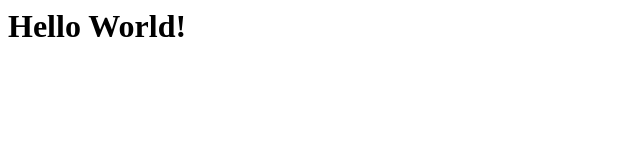
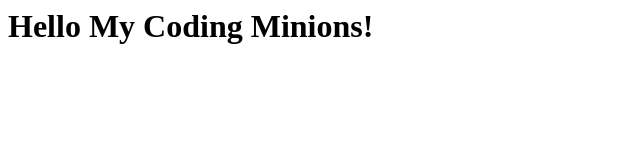
Before and after one commit to asBrettisay/congenial-rotary-phone, a plain HTML site: page index.html in a window 1280 px wide. Shown: the whole page, without its empty margins (0-640 px from the left). Drawn offline with Linux system fonts and the light colour scheme.

Commit message:
hello class :D

```diff
--- a/index.html
+++ b/index.html
@@ -1,5 +1,5 @@
 <html>
   <body>
-    <h1>Hello World!</h1>
+    <h1>Hello My Coding Minions!</h1>
   </body>
 </html>
```
